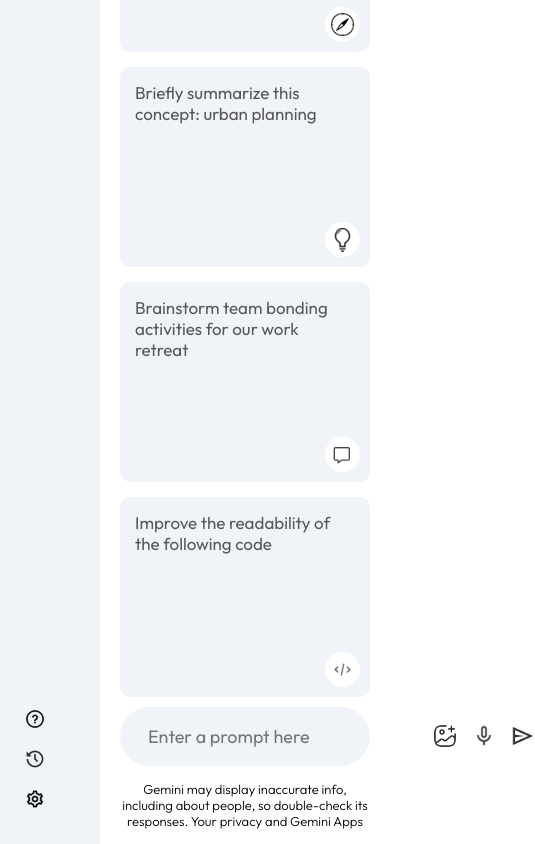
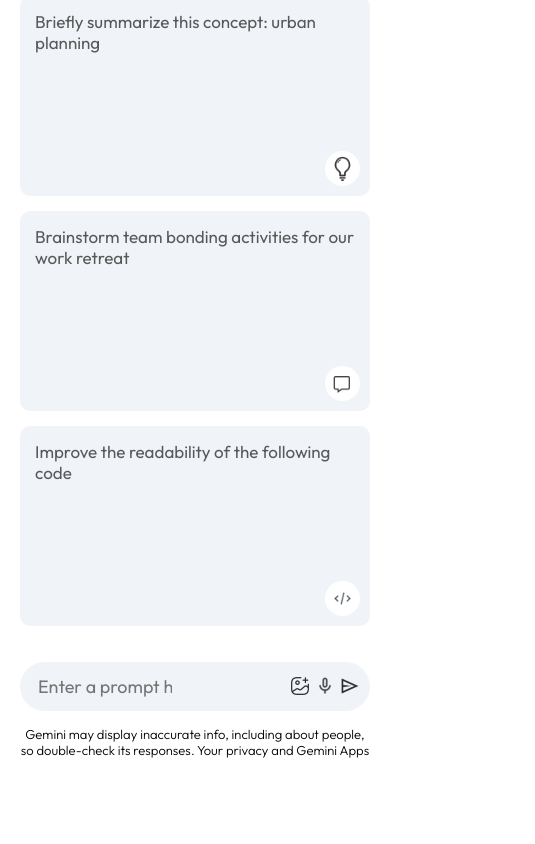
Before and after one commit to CameronWarburton/Gemini-Clone, a React (Vite) app: page / in a window 390 px wide. Shown: the part 743-1587 px from the top of the page, 535 px wide, since content can reach past the window. After the commit the page ends 1516 px from the top, so only its background shows below. Built offline with nearby package versions, Linux system fonts and the light colour scheme.

Commit message:
Made site responsive for smaller devices

```diff
--- a/src/components/Main/Main.css
+++ b/src/components/Main/Main.css
@@ -178,3 +178,19 @@
     font-weight: 300;
     line-height: 1.8;
 }
+
+@media (max-width:600px) {
+    .main__bottom input {
+        flex: none;
+        width: 150px;
+    }
+    .main__bottom img {
+        width: 20px;
+    }
+    .search__box {
+        padding: 5px 10px;
+    }
+    .search__box div {
+        gap: 5px;
+    }
+}
--- a/src/components/Sidebar/Sidebar.css
+++ b/src/components/Sidebar/Sidebar.css
@@ -33,6 +33,7 @@
 .sidebar .recent {
     display: flex;
     flex-direction: column;
+    animation: fadeIn 1.5s;
 }
 
 .sidebar .recent__title {
@@ -64,3 +65,10 @@
     padding-right: 10px;
     cursor: pointer;
 }
+
+@media (max-width:600px) {
+    .sidebar {
+        display: none;
+
+    }
+}
--- a/src/components/Sidebar/Sidebar.jsx
+++ b/src/components/Sidebar/Sidebar.jsx
@@ -5,7 +5,12 @@
 
 const Sidebar = () => {
   const [extended, setExtended] = useState(false);
-  const { onSent, prevPrompts, setRecentPrompt } = useContext(Context);
+  const { onSent, prevPrompts, setRecentPrompt, newChat } = useContext(Context);
+
+  const loadPrompt = async (prompt) => {
+    setRecentPrompt(prompt);
+    await onSent(prompt);
+  };
 
   return (
     <div className="sidebar">
@@ -16,7 +21,7 @@
           src={assets.menu_icon}
           alt=""
         />
-        <div className="new__chat">
+        <div onClick={() => newChat()} className="new__chat">
           <img src={assets.plus_icon} alt="" />
           {extended ? <p>New Chat</p> : null}
         </div>
@@ -25,7 +30,7 @@
             <p className="recent__title">Recent</p>
             {prevPrompts.map((item, index) => {
               return (
-                <div className="recent__entry">
+                <div onClick={() => loadPrompt(item)} className="recent__entry">
                   <img src={assets.message_icon} alt="" />
                   <p>{item.slice(0, 18)} ...</p>
                 </div>
--- a/src/context/Context.jsx
+++ b/src/context/Context.jsx
@@ -17,13 +17,24 @@
     }, 75 * index);
   };
 
+  const newChat = () => {
+    setLoading(false);
+    setShowResult(false);
+  };
+
   const onSent = async (prompt) => {
     setResultData("");
     setLoading(true);
     setShowResult(true);
-    setRecentPrompt(input);
-    setPrevPrompts((prev) => [...prev, input]);
-    const response = await run(input);
+    let response;
+    if (prompt !== undefined) {
+      response = await run(prompt);
+      setRecentPrompt(prompt);
+    } else {
+      setPrevPrompts((prev) => [...prev, input]);
+      setRecentPrompt(input);
+      response = await run(input);
+    }
     let responseArray = response.split("**");
     let newResponse = "";
     for (let i = 0; i < responseArray.length; i++) {
@@ -55,6 +66,7 @@
     resultData,
     input,
     setInput,
+    newChat,
   };
 
   return (
--- a/src/index.css
+++ b/src/index.css
@@ -10,4 +10,14 @@
 #root {
   min-height: 100vh;
   display: flex;
+  animation: fadeIn 1.5s;
 }
+
+@keyframes fadeIn {
+  0% {
+    opacity: 0;
+  }
+  100% {
+    opacity: 1;
+  }
+}
```
